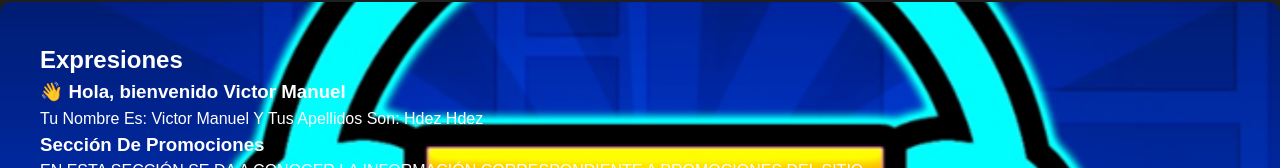
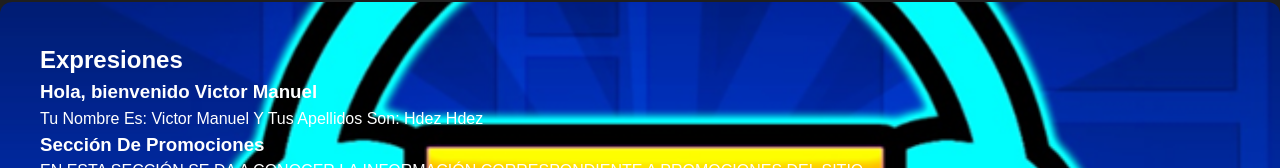
Before and after one commit to Bandhack0807/EjemplosReact, a React (Vite) app in the folder nombre-app/: page / in a window 1280 px wide. Shown: the part 1013-1181 px from the top of the page. Built offline with nearby package versions, Linux system fonts and the light colour scheme.

Commit message:
Props Actualizados Mostrar Datos Y Ocultarlos Actualizados2

```diff
--- a/nombre-app/src/expresiones.jsx
+++ b/nombre-app/src/expresiones.jsx
@@ -29,7 +29,7 @@ function Expresiones({ name }) {
             <section className="contenido-texto">
                 <h2>Expresiones</h2>
                 {name && (
-                    <h3>👋 Hola, bienvenido {name}</h3>
+                    <h3>Hola, bienvenido {name}</h3>
                 )}
 
                 <p>
```
